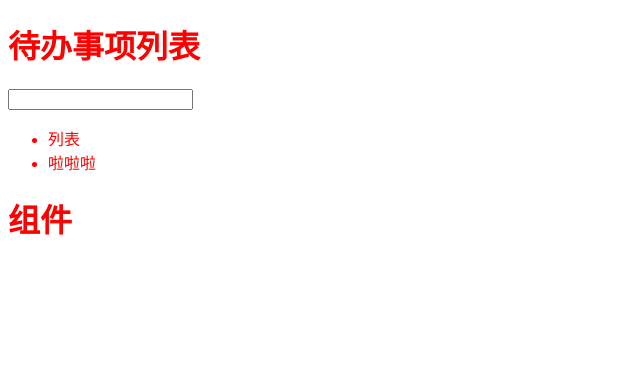
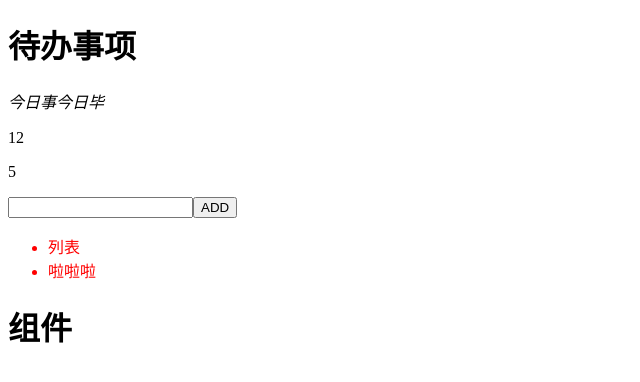
Before and after one commit to lhz333/react-study, a React (Create React App) app: page / in a window 1280 px wide. Shown: the top 382 px of the page, without its empty margins (0-640 px from the left). Built offline with nearby package versions, Linux system fonts and the light colour scheme.

Commit message:
feat: 组件的数据挂载props及prop-types

```diff
--- a/package.json
+++ b/package.json
@@ -7,6 +7,7 @@
     "@testing-library/react": "^9.4.0",
     "@testing-library/user-event": "^7.2.1",
     "classnames": "^2.2.6",
+    "prop-types": "^15.7.2",
     "react": "^16.12.0",
     "react-dom": "^16.12.0",
     "react-scripts": "3.3.1",
--- a/src/App.js
+++ b/src/App.js
@@ -4,13 +4,17 @@ import {
   TodoInput,
   TodoList
 } from './components'
+
 import './index.css'
+
 export default class App extends Component {
   render() {
     return (
-      <div className="abc">
-        <TodoHeader />
-        <TodoInput />
+      <div>
+        <TodoHeader title="待办事项" x='1' y='2' n={2} m={3}>
+          <i>今日事今日毕</i>
+        </TodoHeader>
+        <TodoInput btnText="ADD"/>
         <TodoList />
         <h1>组件</h1>
       </div>
--- a/src/components/TodoHeader/index.js
+++ b/src/components/TodoHeader/index.js
@@ -1,9 +1,24 @@
 import React from 'react'
+import PropTypes from 'prop-types'
 
-export default function TodoHeader() {
+export default function TodoHeader(props) {
+  console.log(props)
   return (
     <div>
-      <h1>待办事项列表</h1>
+      <h1>{props.title}</h1>
+      <p>{props.children}</p>
+      <p>{props.x + props.y}</p>
+      <p>{props.m + props.n}</p>
     </div>
   )
 }
+
+TodoHeader.propTypes ={
+  title: PropTypes.string.isRequired,
+  // 校验 希望x是数字类型且必传，但是传过来的值是字符串，所以在控制台会报错
+  x: PropTypes.number.isRequired
+}
+
+TodoHeader.defaultProps = {
+  title: '默认值'
+}
--- a/src/components/TodoInput/index.js
+++ b/src/components/TodoInput/index.js
@@ -1,10 +1,20 @@
 import React, { Component } from 'react'
+import PropTypes from 'prop-types'
 
 export default class TodoInput extends Component {
+  // 校验字段类型
+  static propTypes = {
+    btnText: PropTypes.string
+  }
+  // 默认值
+  static defaultProps = {
+    btnText: '添加'
+  }
   render() {
     return (
       <div>
-        <input type="text"/>
+        <input type="text" />
+        <button>{this.props.btnText}</button>
       </div>
     )
   }
--- a/src/components/TodoList/index.js
+++ b/src/components/TodoList/index.js
@@ -4,7 +4,7 @@ import TodoItem from './TodoItem'
 export default class TodoList extends Component {
   render() {
     return (
-      <ul>
+      <ul className="abc">
         <TodoItem />
       </ul>
     )
```
